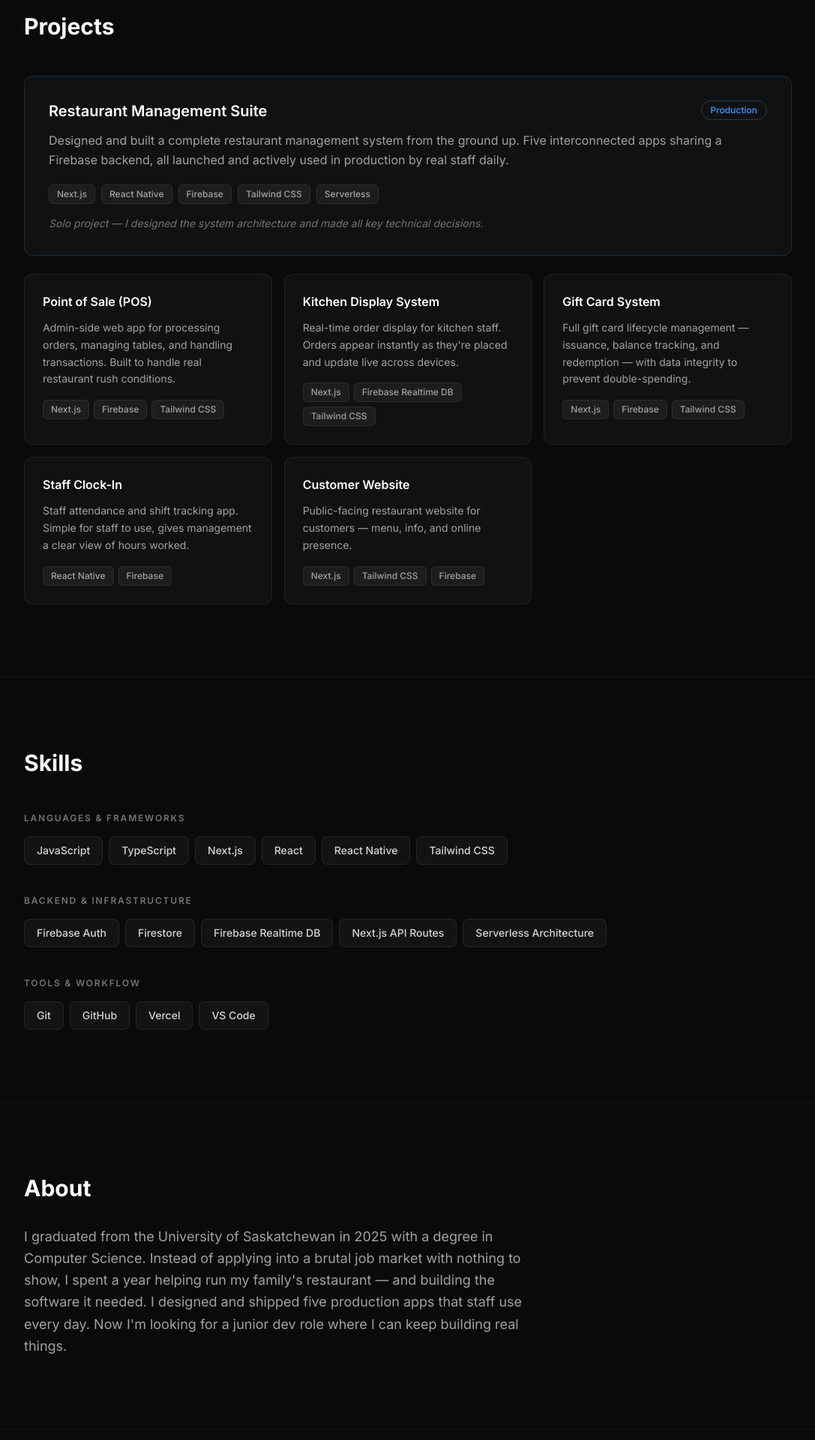
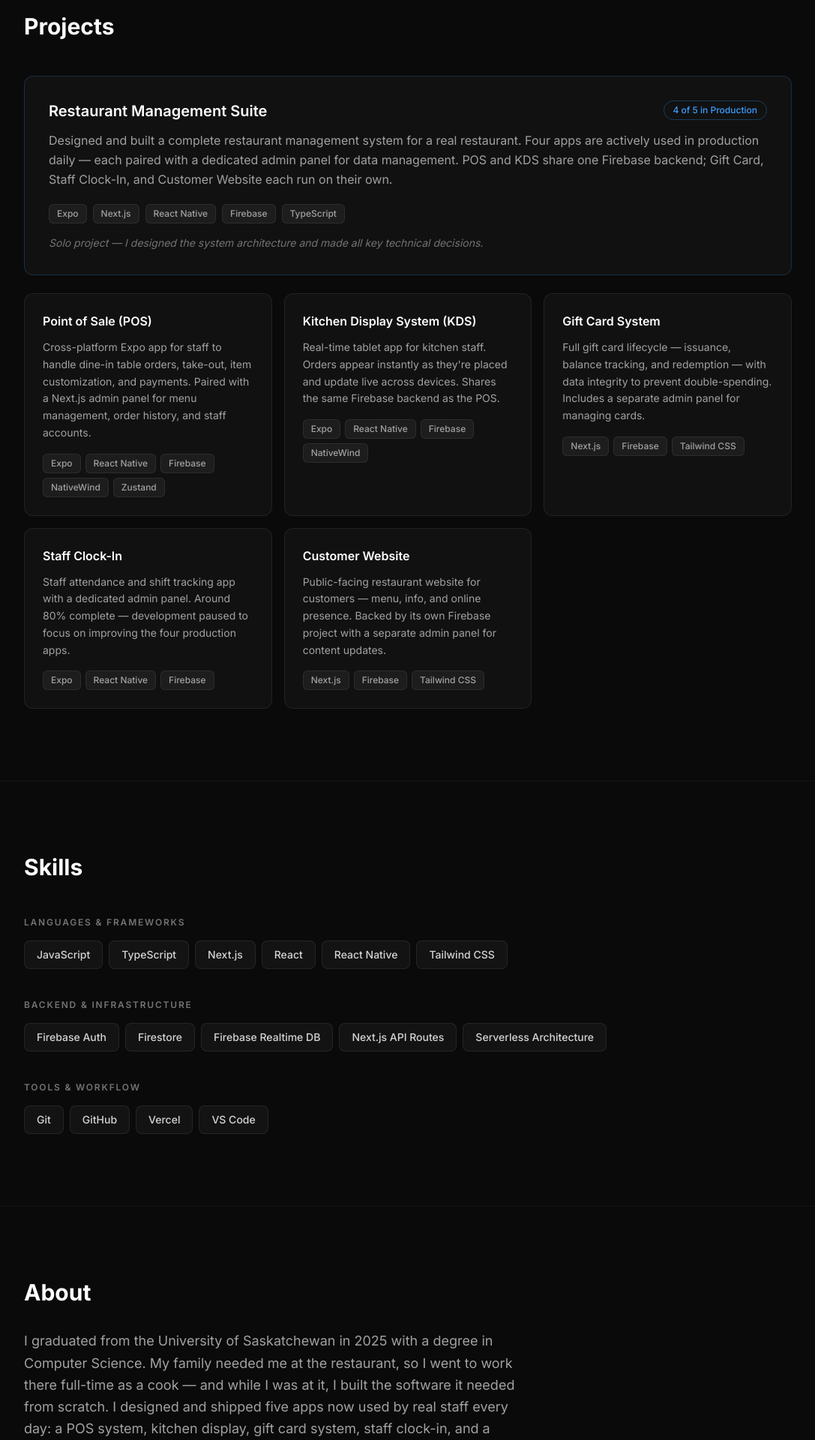
Before and after one commit to huybuivuanh/my-porfolio, a Next.js app: page / in a window 1280 px wide. Shown: the part 880-2800 px from the top of the page at 75% size, without its empty margins (96-1183 px from the left). Built offline with nearby package versions, Linux system fonts and the light colour scheme.

Commit message:
extract contents

```diff
--- a/components/About.tsx
+++ b/components/About.tsx
@@ -1,15 +1,12 @@
+import { about } from "@/lib/content";
+
 export default function About() {
   return (
     <section id="about" className="py-24 px-6 border-t border-white/[0.04]">
       <div className="max-w-5xl mx-auto">
         <h2 className="text-3xl font-bold text-white mb-8">About</h2>
         <p className="text-neutral-400 leading-relaxed text-lg max-w-2xl">
-          I graduated from the University of Saskatchewan in 2025 with a degree
-          in Computer Science. Instead of applying into a brutal job market with
-          nothing to show, I spent a year helping run my family&apos;s restaurant
-          — and building the software it needed. I designed and shipped five
-          production apps that staff use every day. Now I&apos;m looking for a
-          junior dev role where I can keep building real things.
+          {about.bio}
         </p>
       </div>
     </section>
--- a/components/Footer.tsx
+++ b/components/Footer.tsx
@@ -1,13 +1,14 @@
 import { GithubIcon, LinkedinIcon } from "@/components/icons";
+import { person } from "@/lib/content";
 
 export default function Footer() {
   return (
     <footer className="py-10 px-6 border-t border-white/[0.04]">
       <div className="max-w-5xl mx-auto flex flex-col sm:flex-row items-center justify-between gap-4">
-        <span className="text-sm text-neutral-500">Vu Anh Huy Bui</span>
+        <span className="text-sm text-neutral-500">{person.name}</span>
         <div className="flex items-center gap-6">
           <a
-            href="https://github.com/huybuivuanh"
+            href={person.github}
             target="_blank"
             rel="noopener noreferrer"
             className="flex items-center gap-2 text-sm text-neutral-500 hover:text-white transition-colors"
@@ -16,7 +17,7 @@ export default function Footer() {
             GitHub
           </a>
           <a
-            href="https://www.linkedin.com/in/vu-anh-huy-bui-1467a8277/"
+            href={person.linkedin}
             target="_blank"
             rel="noopener noreferrer"
             className="flex items-center gap-2 text-sm text-neutral-500 hover:text-white transition-colors"
--- a/components/Hero.tsx
+++ b/components/Hero.tsx
@@ -1,6 +1,7 @@
 "use client";
 import { motion } from "framer-motion";
 import { GithubIcon } from "@/components/icons";
+import { person, hero } from "@/lib/content";
 
 export default function Hero() {
   return (
@@ -20,23 +21,19 @@ export default function Hero() {
           transition={{ duration: 0.65, ease: "easeOut" }}
         >
           <p className="text-[#3b9eff] text-xs font-semibold tracking-[0.2em] uppercase mb-5">
-            Software Developer
+            {hero.role}
           </p>
 
           <h1 className="text-5xl md:text-7xl font-bold text-white mb-6 leading-[1.05] tracking-tight">
-            Vu Anh Huy Bui
+            {person.name}
           </h1>
 
           <p className="text-xl md:text-2xl text-neutral-300 mb-5 max-w-2xl font-medium leading-snug">
-            CS grad who designed and shipped a full-stack restaurant management
-            suite used in production daily.
+            {hero.headline}
           </p>
 
           <p className="text-neutral-500 max-w-xl mb-10 leading-relaxed">
-            I build real software for real problems. Over the past year I
-            designed the architecture and shipped five production apps now
-            actively used at a restaurant — POS, kitchen display, gift card
-            system, staff clock-in, and a customer-facing website.
+            {hero.description}
           </p>
 
           <div className="flex items-center gap-4 flex-wrap">
@@ -47,7 +44,7 @@ export default function Hero() {
               View Projects
             </a>
             <a
-              href="https://github.com/huybuivuanh"
+              href={person.github}
               target="_blank"
               rel="noopener noreferrer"
               className="px-6 py-3 border border-white/10 text-neutral-300 font-medium rounded-lg hover:border-[#3b9eff]/40 hover:text-white transition-all flex items-center gap-2 text-sm"
--- a/components/Projects.tsx
+++ b/components/Projects.tsx
@@ -4,6 +4,7 @@ import { useState, useEffect, useCallback } from "react";
 import Image from "next/image";
 import { FaPlay } from "react-icons/fa";
 import { FiX, FiChevronLeft, FiChevronRight } from "react-icons/fi";
+import { suite, apps as contentApps } from "@/lib/content";
 
 type Media = {
   type: "image" | "video";
@@ -18,46 +19,7 @@ type App = {
   media?: Media[];
 };
 
-const suite = {
-  title: "Restaurant Management Suite",
-  description:
-    "Designed and built a complete restaurant management system from the ground up. Five interconnected apps sharing a Firebase backend, all launched and actively used in production by real staff daily.",
-  tags: ["Next.js", "React Native", "Firebase", "Tailwind CSS", "Serverless"],
-  note: "Solo project — I designed the system architecture and made all key technical decisions.",
-};
-
-const apps: App[] = [
-  {
-    title: "Point of Sale (POS)",
-    description:
-      "Admin-side web app for processing orders, managing tables, and handling transactions. Built to handle real restaurant rush conditions.",
-    tags: ["Next.js", "Firebase", "Tailwind CSS"],
-  },
-  {
-    title: "Kitchen Display System",
-    description:
-      "Real-time order display for kitchen staff. Orders appear instantly as they're placed and update live across devices.",
-    tags: ["Next.js", "Firebase Realtime DB", "Tailwind CSS"],
-  },
-  {
-    title: "Gift Card System",
-    description:
-      "Full gift card lifecycle management — issuance, balance tracking, and redemption — with data integrity to prevent double-spending.",
-    tags: ["Next.js", "Firebase", "Tailwind CSS"],
-  },
-  {
-    title: "Staff Clock-In",
-    description:
-      "Staff attendance and shift tracking app. Simple for staff to use, gives management a clear view of hours worked.",
-    tags: ["React Native", "Firebase"],
-  },
-  {
-    title: "Customer Website",
-    description:
-      "Public-facing restaurant website for customers — menu, info, and online presence.",
-    tags: ["Next.js", "Tailwind CSS", "Firebase"],
-  },
-];
+const apps = contentApps as App[];
 
 const SIZES =
   "(max-width: 768px) calc(100vw - 3rem), (max-width: 1024px) calc(50vw - 2rem), 33vw";
@@ -358,7 +320,7 @@ export default function Projects() {
                 {suite.title}
               </h3>
               <span className="shrink-0 text-xs px-3 py-1 rounded-full border border-[#3b9eff]/30 text-[#3b9eff] font-medium">
-                Production
+                {suite.badge}
               </span>
             </div>
             <p className="text-neutral-400 leading-relaxed mb-5">
--- a/components/Skills.tsx
+++ b/components/Skills.tsx
@@ -1,30 +1,4 @@
-const groups = [
-  {
-    label: "Languages & Frameworks",
-    skills: [
-      "JavaScript",
-      "TypeScript",
-      "Next.js",
-      "React",
-      "React Native",
-      "Tailwind CSS",
-    ],
-  },
-  {
-    label: "Backend & Infrastructure",
-    skills: [
-      "Firebase Auth",
-      "Firestore",
-      "Firebase Realtime DB",
-      "Next.js API Routes",
-      "Serverless Architecture",
-    ],
-  },
-  {
-    label: "Tools & Workflow",
-    skills: ["Git", "GitHub", "Vercel", "VS Code"],
-  },
-];
+import { skillGroups } from "@/lib/content";
 
 export default function Skills() {
   return (
@@ -32,7 +6,7 @@ export default function Skills() {
       <div className="max-w-5xl mx-auto">
         <h2 className="text-3xl font-bold text-white mb-12">Skills</h2>
         <div className="flex flex-col gap-10">
-          {groups.map((group) => (
+          {skillGroups.map((group) => (
             <div key={group.label}>
               <h3 className="text-xs font-semibold text-neutral-500 uppercase tracking-[0.15em] mb-4">
                 {group.label}
--- /dev/null
+++ b/lib/content.ts
@@ -0,0 +1,93 @@
+export const person = {
+  name: "Vu Anh Huy Bui",
+  github: "https://github.com/huybuivuanh",
+  linkedin: "https://www.linkedin.com/in/vu-anh-huy-bui-1467a8277/",
+};
+
+export const navLinks = [
+  { href: "#projects", label: "Projects" },
+  { href: "#skills", label: "Skills" },
+  { href: "#about", label: "About" },
+];
+
+export const hero = {
+  role: "Software Developer",
+  headline:
+    "CS grad who designed and shipped a full-stack restaurant management suite used in production daily.",
+  description:
+    "I build real software for real problems. Over the past year I designed the architecture and shipped five production apps now actively used at a restaurant — POS, kitchen display, gift card system, staff clock-in, and a customer-facing website.",
+};
+
+export const about = {
+  bio: "I graduated from the University of Saskatchewan in 2025 with a degree in Computer Science. My family needed me at the restaurant, so I went to work there full-time as a cook — and while I was at it, I built the software it needed from scratch. I designed and shipped five apps now used by real staff every day: a POS system, kitchen display, gift card system, staff clock-in, and a customer-facing website. Now I'm looking for a junior dev role where I can keep building real things as a team.",
+};
+
+export const suite = {
+  title: "Restaurant Management Suite",
+  description:
+    "Designed and built a complete restaurant management system for a real restaurant. Four apps are actively used in production daily — each paired with a dedicated admin panel for data management. POS and KDS share one Firebase backend; Gift Card, Staff Clock-In, and Customer Website each run on their own.",
+  tags: ["Expo", "Next.js", "React Native", "Firebase", "TypeScript"],
+  note: "Solo project — I designed the system architecture and made all key technical decisions.",
+  badge: "4 of 5 in Production",
+};
+
+export const apps = [
+  {
+    title: "Point of Sale (POS)",
+    description:
+      "Cross-platform Expo app for staff to handle dine-in table orders, take-out, item customization, and payments. Paired with a Next.js admin panel for menu management, order history, and staff accounts.",
+    tags: ["Expo", "React Native", "Firebase", "NativeWind", "Zustand"],
+  },
+  {
+    title: "Kitchen Display System (KDS)",
+    description:
+      "Real-time tablet app for kitchen staff. Orders appear instantly as they're placed and update live across devices. Shares the same Firebase backend as the POS.",
+    tags: ["Expo", "React Native", "Firebase", "NativeWind"],
+  },
+  {
+    title: "Gift Card System",
+    description:
+      "Full gift card lifecycle — issuance, balance tracking, and redemption — with data integrity to prevent double-spending. Includes a separate admin panel for managing cards.",
+    tags: ["Next.js", "Firebase", "Tailwind CSS"],
+  },
+  {
+    title: "Staff Clock-In",
+    description:
+      "Staff attendance and shift tracking app with a dedicated admin panel. Around 80% complete — development paused to focus on improving the four production apps.",
+    tags: ["Expo", "React Native", "Firebase"],
+  },
+  {
+    title: "Customer Website",
+    description:
+      "Public-facing restaurant website for customers — menu, info, and online presence. Backed by its own Firebase project with a separate admin panel for content updates.",
+    tags: ["Next.js", "Firebase", "Tailwind CSS"],
+  },
+];
+
+export const skillGroups = [
+  {
+    label: "Languages & Frameworks",
+    skills: [
+      "JavaScript",
+      "TypeScript",
+      "Next.js",
+      "React",
+      "React Native",
+      "Tailwind CSS",
+    ],
+  },
+  {
+    label: "Backend & Infrastructure",
+    skills: [
+      "Firebase Auth",
+      "Firestore",
+      "Firebase Realtime DB",
+      "Next.js API Routes",
+      "Serverless Architecture",
+    ],
+  },
+  {
+    label: "Tools & Workflow",
+    skills: ["Git", "GitHub", "Vercel", "VS Code"],
+  },
+];
```
Also changed, not shown: components/Nav.tsx (+8 -13 lines).
